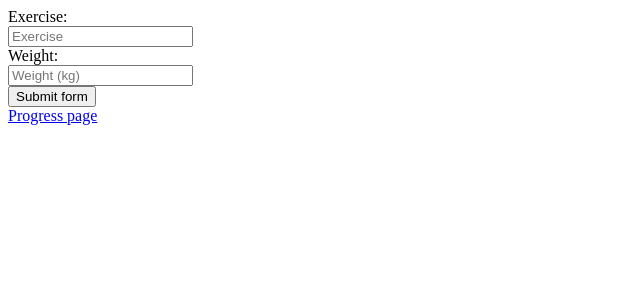
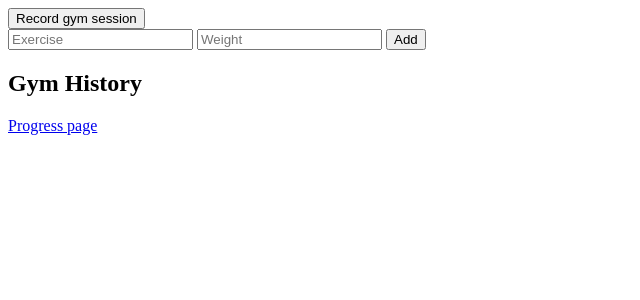
Before and after one commit to mileshinch/gym-tracker, a SvelteKit app: page / in a window 1280 px wide. Shown: the top 300 px of the page, without its empty margins (0-640 px from the left). Built offline with nearby package versions, Linux system fonts and the light colour scheme.

Commit message:
Get data store working

```diff
--- /dev/null
+++ b/src/lib/stores/gym-history.js
@@ -0,0 +1,14 @@
+import { writable } from 'svelte/store';
+import { browser } from '$app/environment';
+
+const initial = browser
+  ? JSON.parse(localStorage.getItem('gymHistory') || '[]')
+  : [];
+
+export const gymHistory = writable(initial);
+
+if (browser) {
+  gymHistory.subscribe((value) => {
+    localStorage.setItem('gymHistory', JSON.stringify(value));
+  });
+}
--- a/src/routes/+page.server.ts
+++ /dev/null
@@ -1,20 +0,0 @@
-let myData = '';
-
-export const actions = {
-  default: async ({ request }) => {
-    // This function runs when the form is submitted
-    const formData = await request.formData();
-    const value = formData.get('exercise');
-
-    if (typeof value === 'string') {
-      myData = value;
-    } else {
-      myData = '';
-    }
-
-    return {
-      success: true,
-      value: myData,
-    };
-  },
-};
--- a/src/routes/+page.svelte
+++ b/src/routes/+page.svelte
@@ -1,29 +1,46 @@
 <script lang="ts">
-  const { form } = $props();
+  import { gymHistory } from '$lib/stores/gym-history.js';
+
+  // $inspect(gymHistory) doesn't work use JSON.parse(localStorage.getItem('gymHistory'))
 
   let exercise = '';
+  let weight = '';
+
+  function addNewDate() {
+    // get today's date
+    const today = new Date();
+    const formatted = `${today.getDate()}/${today.getMonth() + 1}/${today.getFullYear()}`;
+    console.log(formatted);
+    // add a new entry to gym history array {date: 'today's date}
+    gymHistory.update((record) => [...record, { date: formatted }]);
+  }
+
+  function addEntry() {
+    if (exercise.trim() && weight) {
+      gymHistory.update((history) => [
+        ...history,
+        { exercise, weight: parseFloat(weight) },
+      ]);
+
+      exercise = '';
+      weight = '';
+    }
+  }
 </script>
 
-<div class="form-container">
-  <form method="post">
-    <label for="exercise">Exercise:</label><br />
-    <input
-      type="text"
-      id="exercise"
-      name="exercise"
-      placeholder="Exercise"
-      required
-    /><br />
-    <label for="exercise">Weight:</label><br />
-    <input
-      type="number"
-      id="weight"
-      name="weight"
-      placeholder="Weight (kg)"
-      required
-    /><br />
-    <button type="submit">Submit form</button>
-  </form>
-</div>
+<button on:click={addNewDate()}>Record gym session</button>
+
+<form on:submit|preventDefault={addEntry}>
+  <input bind:value={exercise} placeholder="Exercise" />
+  <input type="number" bind:value={weight} placeholder="Weight" />
+  <button type="submit">Add</button>
+</form>
+
+<h2>Gym History</h2>
+<ul>
+  {#each $gymHistory as entry}
+    <li>{entry.exercise} - {entry.weight}kg</li>
+  {/each}
+</ul>
 
 <a href="./progress-page">Progress page</a>
```
